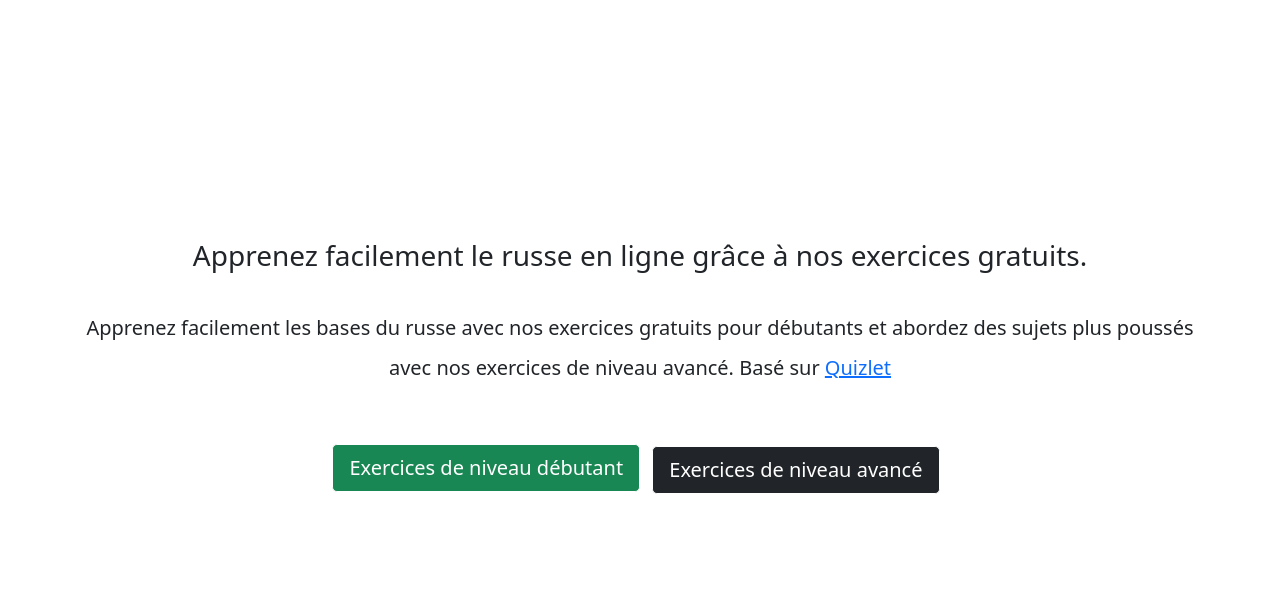
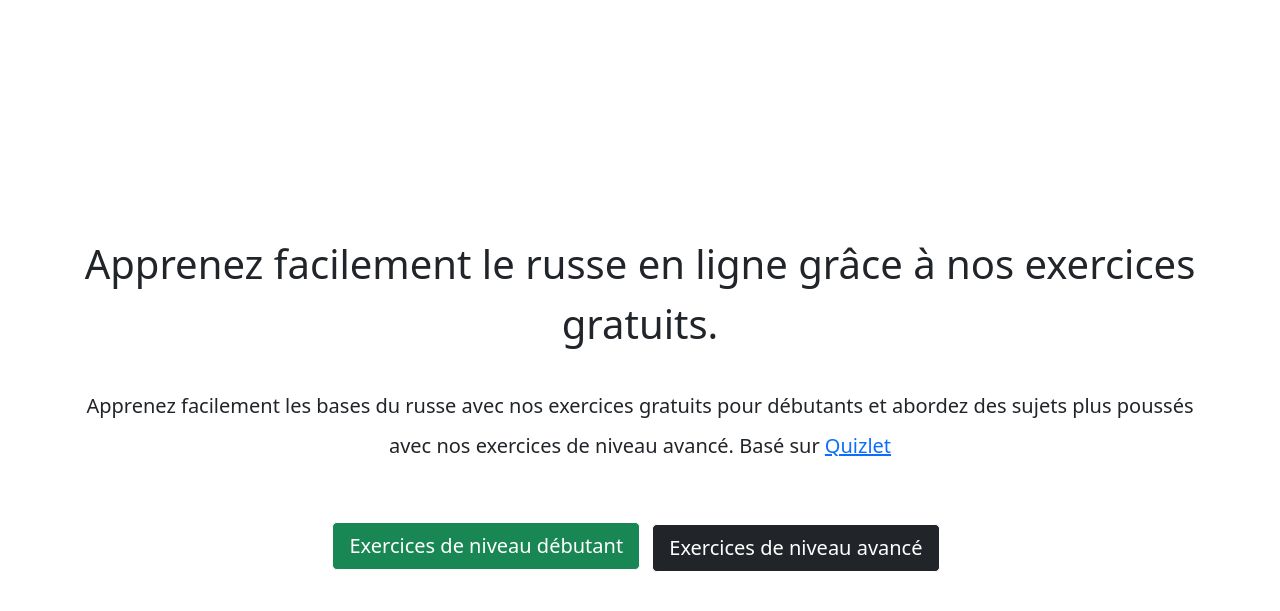
Before and after one commit to kekea1/store-analyser, a Flask app: page / in a window 1280 px wide. Shown: the part 56-667 px from the top of the page. Run offline with Flask 2, Linux system fonts and the light colour scheme.

Commit message:
Update home.html

```diff
--- a/templates/home.html
+++ b/templates/home.html
@@ -23,11 +23,11 @@ Apprendre facilement et gratuitement du vocabulaire russe de niveau débutant à
         <br><br>
         <br>
 
-    <h3 class="lh-base">Apprenez facilement le russe en ligne grâce à nos exercices gratuits.</h3><br>
-     <h6 class="lead lh-lg"> Apprenez facilement les bases du russe avec nos exercices gratuits pour débutants et abordez des sujets plus poussés <br>
+    <h1 class="fh-3 lh-base">Apprenez facilement le russe en ligne grâce à nos exercices gratuits.</h1><br>
+     <h2 class="fh-6 lead lh-lg"> Apprenez facilement les bases du russe avec nos exercices gratuits pour débutants et abordez des sujets plus poussés <br>
          avec nos exercices de niveau avancé.
         Basé sur <a href="https://www.quizlet.com">Quizlet</a>
-    </h6>
+    </h2>
     <br><br>
      <a href="/general/" class="btn btn-lg btn-success lead border-white bg-blue me-2 mb-1" role="button"> Exercices de niveau débutant </a>
       <a href="/precis/" class="btn btn-lg btn-dark lead border-white bg-blue me-2" role="button"> Exercices de niveau avancé </a>
```
